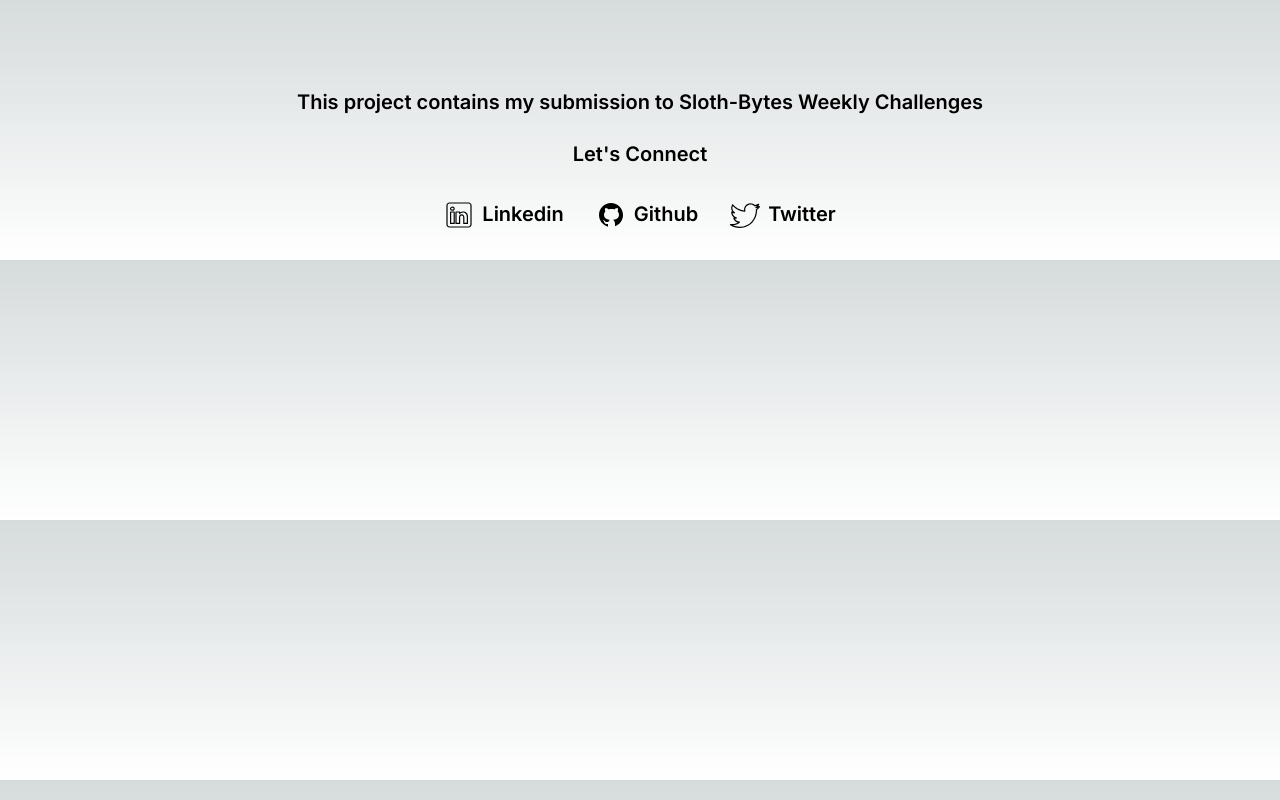
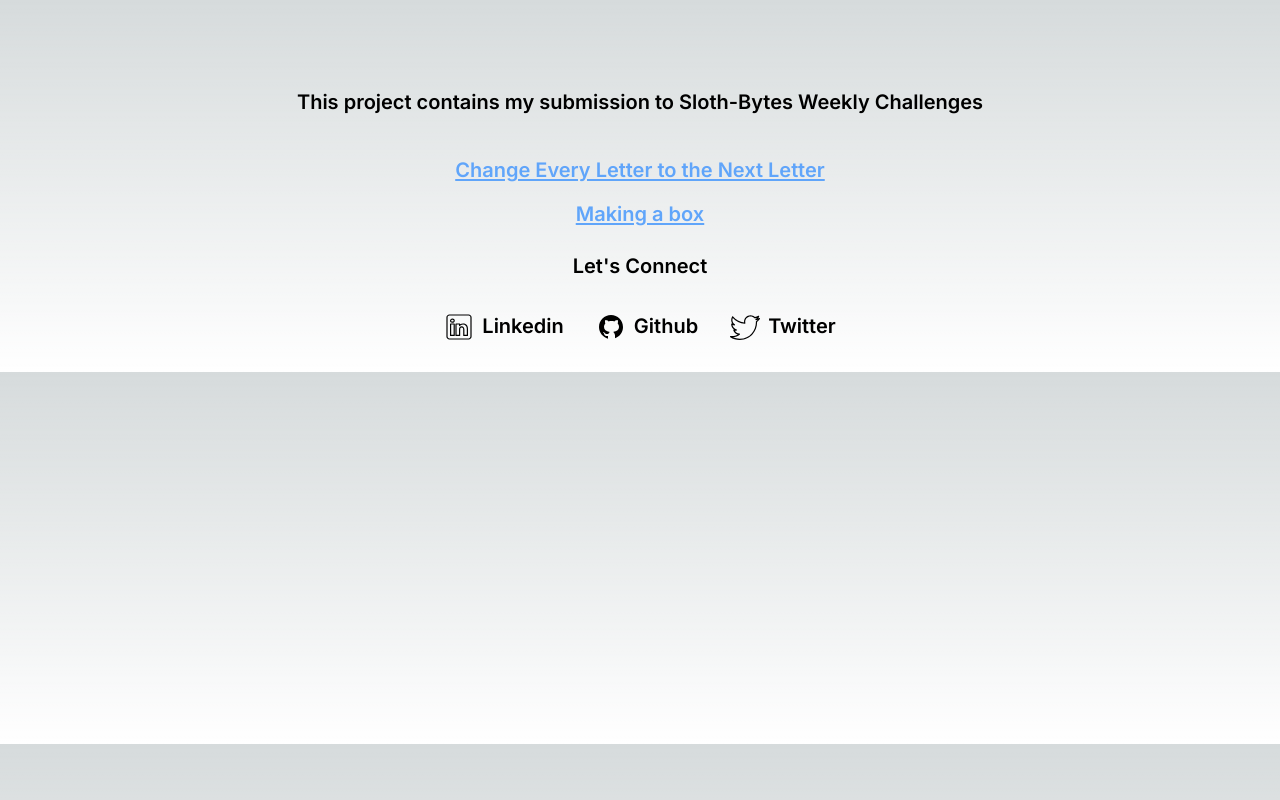
Before and after one commit to Anandprabhu530/SlothByte_Challenges, a Next.js app: page / in a window 1280 px wide. Built offline with nearby package versions, Linux system fonts and the light colour scheme.

Commit message:
Added index page

```diff
--- a/app/page.tsx
+++ b/app/page.tsx
@@ -1,9 +1,25 @@
+import Link from "next/link";
+
 export default function Home() {
   return (
     <div className="dark:bg-slate-800 dark:text-white">
       <div className="font-poppins pt-16 lg:text-xl text-normal lg:font-semibold flex-col flex justify-center items-center">
-        <div className="p-6">
-          This project contains my submission to Sloth-Bytes Weekly Challenges
+        <div className="p-6 flex flex-col justify-center items-center">
+          <div className="pb-10">
+            This project contains my submission to Sloth-Bytes Weekly Challenges
+          </div>
+          <Link
+            href="/CharInc"
+            className="text-blue-400 underline underline-offset-2 pb-4"
+          >
+            Change Every Letter to the Next Letter
+          </Link>
+          <Link
+            href="/Makebox"
+            className="text-blue-400 underline underline-offset-2"
+          >
+            Making a box
+          </Link>
         </div>
         <div className="font-semibold text-xl">Let's Connect</div>
         <div className="lg:flex md:flex grid grid-cols-2 lg:gap-8 gap-6 mt-8">
```
